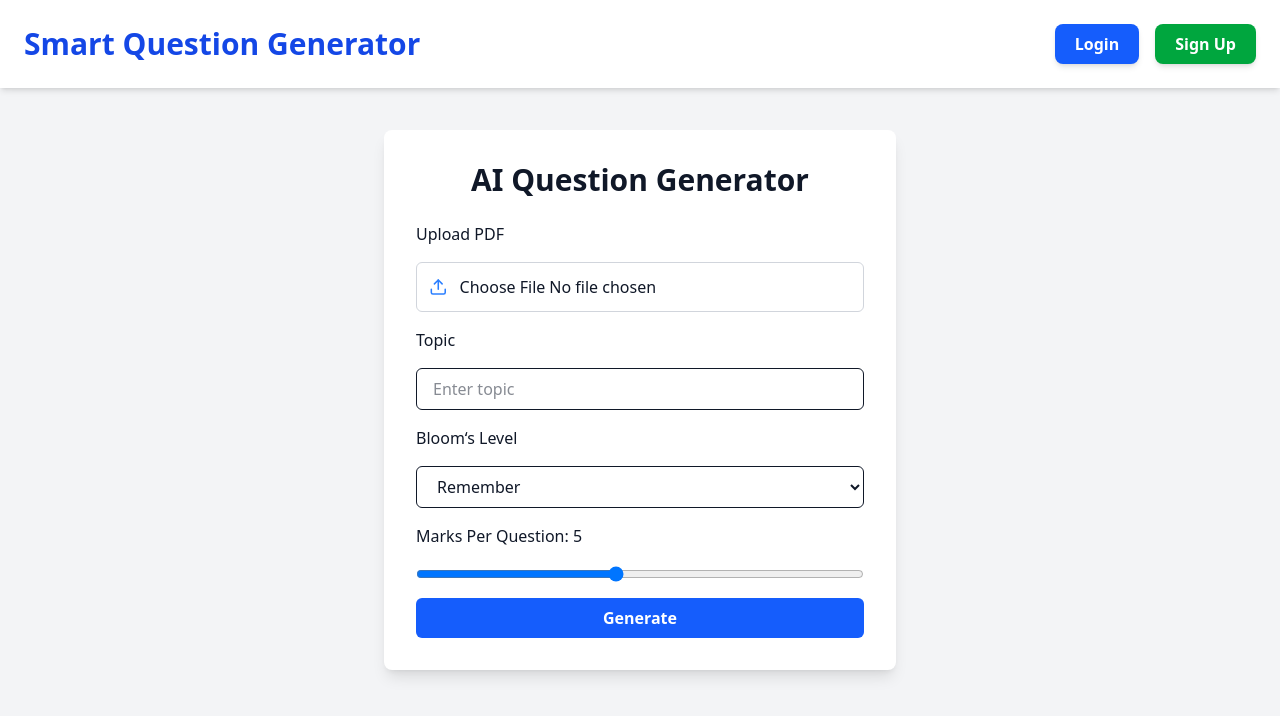
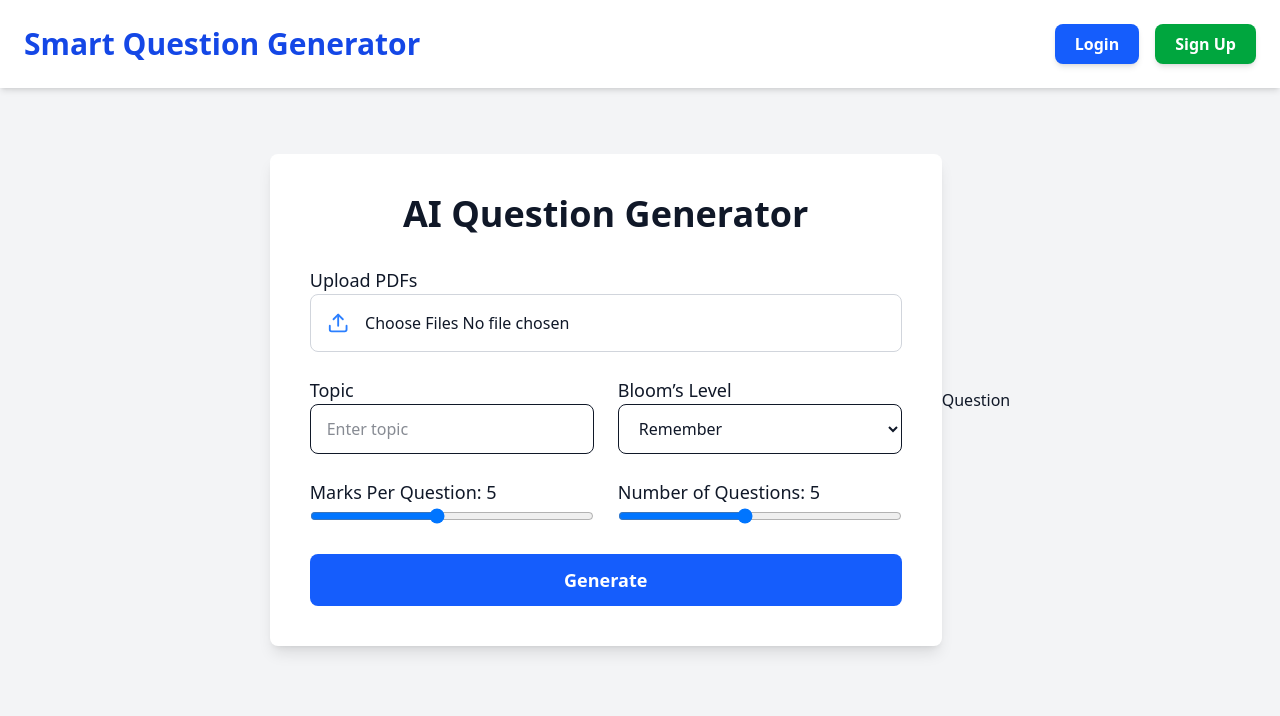
Before and after one commit to SattvaDoshi/Smart-QnA, a React (Vite) app in the folder client/: page /main in a window 1280 px wide. Shown: the top 716 px of the page. Built offline with nearby package versions, Linux system fonts and the light colour scheme.

Commit message:
improved mainpage

```diff
--- a/client/package.json
+++ b/client/package.json
@@ -17,7 +17,8 @@
     "react-draggable": "^4.4.6",
     "react-icons": "^5.4.0",
     "react-router-dom": "^7.1.5",
-    "tailwindcss": "^4.0.6"
+    "tailwindcss": "^4.0.6",
+    "temp": "file:"
   },
   "devDependencies": {
     "@eslint/js": "^9.19.0",
--- /dev/null
+++ b/client/src/Components/Question.jsx
@@ -0,0 +1,8 @@
+
+const Question = () => {
+  return (
+    <div>Question</div>
+  )
+}
+
+export default Question
--- a/client/src/pages/MainPage.jsx
+++ b/client/src/pages/MainPage.jsx
@@ -1,14 +1,16 @@
 import { useState, useEffect } from "react";
 import { FiSun, FiMoon, FiUpload } from "react-icons/fi";
+import Question from "../Components/Question";
 
 const MainForm = () => {
   const [darkMode, setDarkMode] = useState(
     localStorage.getItem("theme") === "dark"
   );
-  const [pdf, setPdf] = useState(null);
+  const [pdfs, setPdfs] = useState([]);
   const [topic, setTopic] = useState("");
   const [bloomsLevel, setBloomsLevel] = useState("Remember");
   const [marksPerQuestion, setMarksPerQuestion] = useState(5);
+  const [numQuestions, setNumQuestions] = useState(5);
 
   useEffect(() => {
     if (darkMode) {
@@ -21,57 +23,74 @@ const MainForm = () => {
   }, [darkMode]);
 
   const handleFileChange = (e) => {
-    setPdf(e.target.files[0]);
+    const selectedFiles = Array.from(e.target.files);
+    setPdfs((prevPdfs) => [...prevPdfs, ...selectedFiles]); // Ensure multiple files can be selected
   };
+
 
   const handleSubmit = (e) => {
     e.preventDefault();
-    console.log({ pdf, topic, bloomsLevel, marksPerQuestion });
+    console.log({ pdfs, topic, bloomsLevel, marksPerQuestion, numQuestions });
   };
 
   return (
-    <div className={`min-h-screen flex items-center justify-center transition-all ${
+    <div
+      className={`min-h-screen flex items-center justify-center p-10 transition-all ${
         darkMode ? "bg-gray-900 text-white" : "bg-gray-100 text-gray-900"
-    }`}>
+      }`}
+    >
       <button
         onClick={() => setDarkMode(!darkMode)}
-        className="absolute top-6 right-6 p-2 bg-gray-700 dark:bg-gray-200 text-white dark:text-gray-800 rounded-full shadow-lg"
+        className="absolute top-6 right-6 p-3 bg-gray-700 dark:bg-gray-200 text-white dark:text-gray-800 rounded-full shadow-lg"
       >
-        {darkMode ? <FiSun size={20} /> : <FiMoon size={20} />}
+        {darkMode ? <FiSun size={22} /> : <FiMoon size={22} />}
       </button>
 
-      <div className={`w-full max-w-lg p-8 rounded-lg shadow-lg transition-all ${
+      <div
+        className={`w-full max-w-2xl p-10 rounded-lg shadow-lg transition-all ${
           darkMode ? "bg-gray-800" : "bg-white"
-      }`}>
-        <h2 className="text-3xl font-semibold text-center mb-6">AI Question Generator</h2>
+        }`}
+      >
+        <h2 className="text-4xl font-semibold text-center mb-8">
+          AI Question Generator
+        </h2>
 
-        <form onSubmit={handleSubmit} className="space-y-4">
-          {/* File Upload */}
-          <label className="block font-medium">Upload PDF</label>
-          <div className="border border-gray-300 dark:border-gray-600 rounded-md p-3 flex items-center space-x-3">
-            <FiUpload className="text-blue-500" size={20} />
-            <input type="file" name="pdf" onChange={handleFileChange} className="w-full" />
+        <form onSubmit={handleSubmit} className="space-y-6">
+          <div>
+            <label className="block font-medium text-lg">Upload PDFs</label>
+            <div className="border border-gray-300 dark:border-gray-600 rounded-lg p-4 flex items-center space-x-4">
+              <FiUpload className="text-blue-500" size={24} />
+              <input
+                type="file"
+                name="pdfs"
+                multiple
+                onChange={handleFileChange}
+                className="w-full"
+              />
+            </div>
           </div>
 
-          {/* Topic Input */}
-          <label className="block font-medium">Topic</label>
+          <div className="grid grid-cols-2 gap-6">
+            <div>
+              <label className="block font-medium text-lg">Topic</label>
               <input
                 type="text"
                 name="topic"
                 value={topic}
                 onChange={(e) => setTopic(e.target.value)}
-            className="w-full px-4 py-2 border rounded-md focus:ring-2 focus:ring-blue-500 dark:bg-gray-700 dark:text-white"
+                className="w-full px-4 py-3 border rounded-lg focus:ring-2 focus:ring-blue-500 dark:bg-gray-700 dark:text-white"
                 placeholder="Enter topic"
                 required
               />
+            </div>
 
-          {/* Bloom's Level Dropdown */}
-          <label className="block font-medium">Bloom&lsquo;s Level</label>
+            <div>
+              <label className="block font-medium text-lg">Bloom’s Level</label>
               <select
                 name="blooms_level"
                 value={bloomsLevel}
                 onChange={(e) => setBloomsLevel(e.target.value)}
-            className="w-full px-4 py-2 border rounded-md focus:ring-2 focus:ring-blue-500 dark:bg-gray-700 dark:text-white outline:none"
+                className="w-full px-4 py-3 border rounded-lg focus:ring-2 focus:ring-blue-500 dark:bg-gray-700 dark:text-white"
               >
                 <option value="Remember">Remember</option>
                 <option value="Understand">Understand</option>
@@ -80,9 +99,14 @@ const MainForm = () => {
                 <option value="Evaluate">Evaluate</option>
                 <option value="Create">Create</option>
               </select>
+            </div>
+          </div>
 
-          {/* Marks per Question Slider */}
-          <label className="block font-medium">Marks Per Question: {marksPerQuestion}</label>
+          <div className="grid grid-cols-2 gap-6">
+            <div>
+              <label className="block font-medium text-lg">
+                Marks Per Question: {marksPerQuestion}
+              </label>
               <input
                 type="range"
                 name="marks_per_question"
@@ -92,16 +116,33 @@ const MainForm = () => {
                 onChange={(e) => setMarksPerQuestion(e.target.value)}
                 className="w-full"
               />
+            </div>
 
-          {/* Submit Button */}
+            <div>
+              <label className="block font-medium text-lg">
+                Number of Questions: {numQuestions}
+              </label>
+              <input
+                type="range"
+                name="num_questions"
+                min="1"
+                max="10"
+                value={numQuestions}
+                onChange={(e) => setNumQuestions(e.target.value)}
+                className="w-full"
+              />
+            </div>
+          </div>
+
           <button
             type="submit"
-            className="w-full py-2 rounded-md font-semibold transition-all bg-blue-600 text-white hover:bg-blue-700"
+            className="w-full py-3 rounded-lg font-semibold transition-all bg-blue-600 text-white hover:bg-blue-700 text-lg"
           >
             Generate
           </button>
         </form>
       </div>
+    <Question/>
     </div>
   );
 };
```
Also changed, not shown: 1 other file (tests, documents, lock files or other folders). Lines whose indentation alone changed are shown as unchanged.
